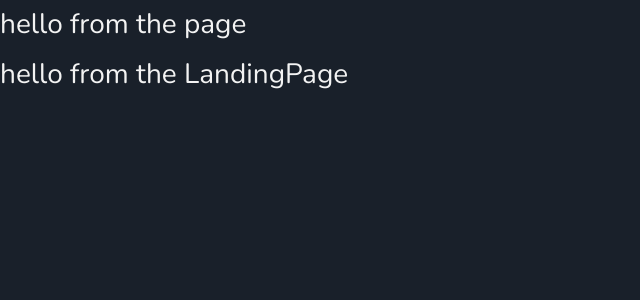
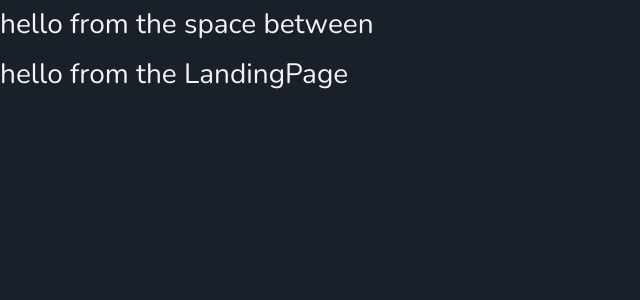
Before and after one commit to JoeSal777/joesal-portifolio, a React (Create React App) app: page / in a window 1280 px wide. Shown: the top 300 px of the page, without its empty margins (0-640 px from the left). Built offline with nearby package versions, Linux system fonts and the light colour scheme.

Commit message:
space between

```diff
--- a/src/App.scss
+++ b/src/App.scss
@@ -39,10 +39,10 @@ body::-webkit-scrollbar {
 .nav-center {
   width: 100%;
 }
-// .nav-header {
-//   display: flex;
-//   justify-content: space-between !important;
-// }
+.nav-header {
+  display: flex;
+  justify-content: space-between !important;
+}
 // .nav-btn-small-screen {
 //   background: transparent;
 //   border: none;
--- a/src/components/Navbar.js
+++ b/src/components/Navbar.js
@@ -19,7 +19,7 @@ class Navbar extends Component {
                 <div className="nav-center">
                     <div className="nav-header">
                         <div>
-                            <h3>hello from the  page</h3>
+                            <h3>hello from the space between</h3>
                         </div>
                         {/* For logo */}
                         {/* <Link to="/">
```
